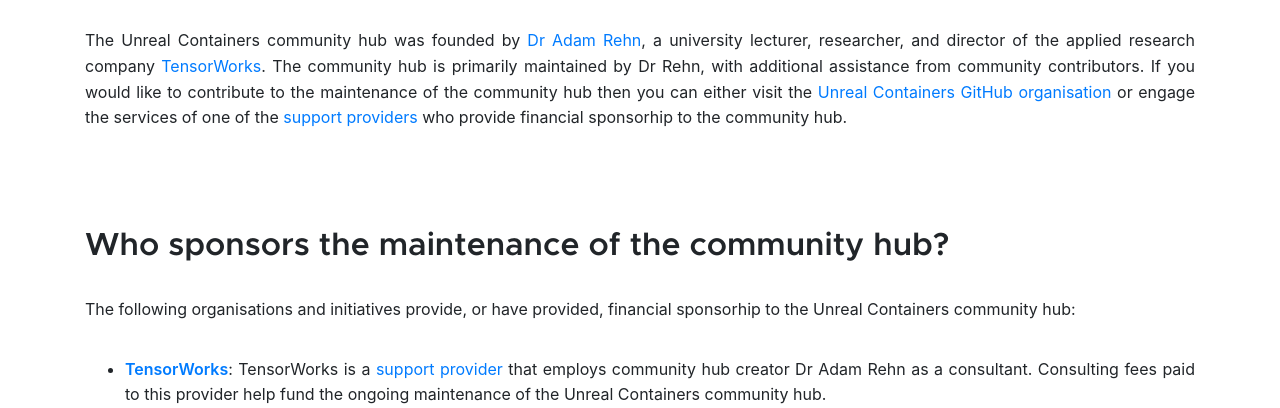
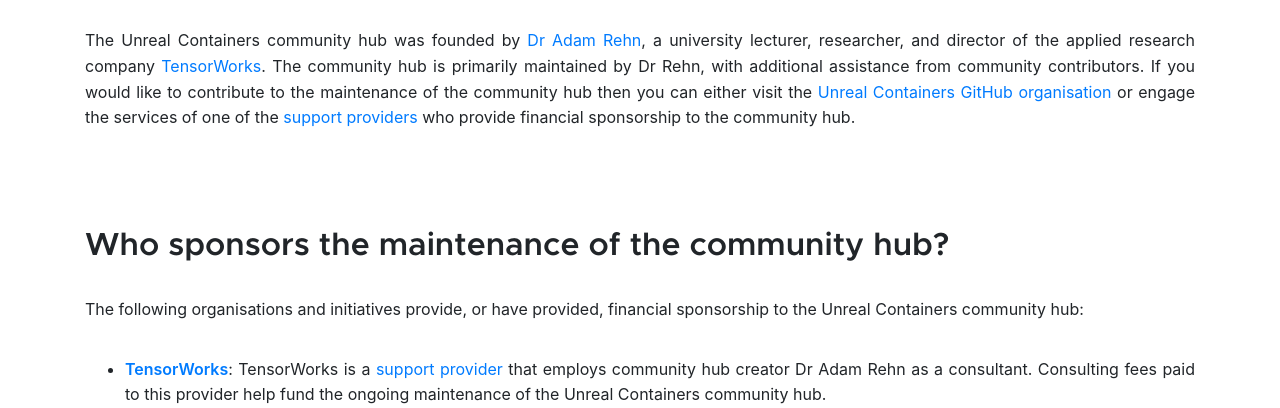
Before and after one commit to UnrealContainers/unrealcontainers.github.io, a Jekyll site: the page built from collections/_docs/preliminaries/community-hub.md, in a window 1280 px wide. Shown: the part 1241-1649 px from the top of the page. Built offline with Jekyll 4.4.1, drawn with Linux system fonts in a browser that asks for light colours.

Commit message:
Fix typos

```diff
--- a/collections/_docs/preliminaries/community-hub.md
+++ b/collections/_docs/preliminaries/community-hub.md
@@ -24,12 +24,12 @@
 
 ## Who maintains the Unreal Containers community hub?
 
-The Unreal Containers community hub was founded by [Dr Adam Rehn](https://adamrehn.com), a university lecturer, researcher, and director of the applied research company [TensorWorks](https://tensorworks.com.au). The community hub is primarily maintained by Dr Rehn, with additional assistance from community contributors. If you would like to contribute to the maintenance of the community hub then you can either visit the [Unreal Containers GitHub organisation]({{ site.data.nav.social[1].link }}) or engage the services of one of the [support providers]({{ "/support" | relative_uri }}) who provide financial sponsorhip to the community hub.
+The Unreal Containers community hub was founded by [Dr Adam Rehn](https://adamrehn.com), a university lecturer, researcher, and director of the applied research company [TensorWorks](https://tensorworks.com.au). The community hub is primarily maintained by Dr Rehn, with additional assistance from community contributors. If you would like to contribute to the maintenance of the community hub then you can either visit the [Unreal Containers GitHub organisation]({{ site.data.nav.social[1].link }}) or engage the services of one of the [support providers]({{ "/support" | relative_uri }}) who provide financial sponsorship to the community hub.
 
 
 ## Who sponsors the maintenance of the community hub?
 
-The following organisations and initiatives provide, or have provided, financial sponsorhip to the Unreal Containers community hub:
+The following organisations and initiatives provide, or have provided, financial sponsorship to the Unreal Containers community hub:
 
 {% for sponsor in site.data.sponsors %}
 - [**{{ sponsor.name }}**]({{ sponsor.link }}): {{ sponsor.blurb }}
```
Also changed, not shown: collections/_docs/concepts/audio-output.md (+0 -2 lines), collections/_docs/concepts/nvidia-docker.md (+2 -2 lines).
